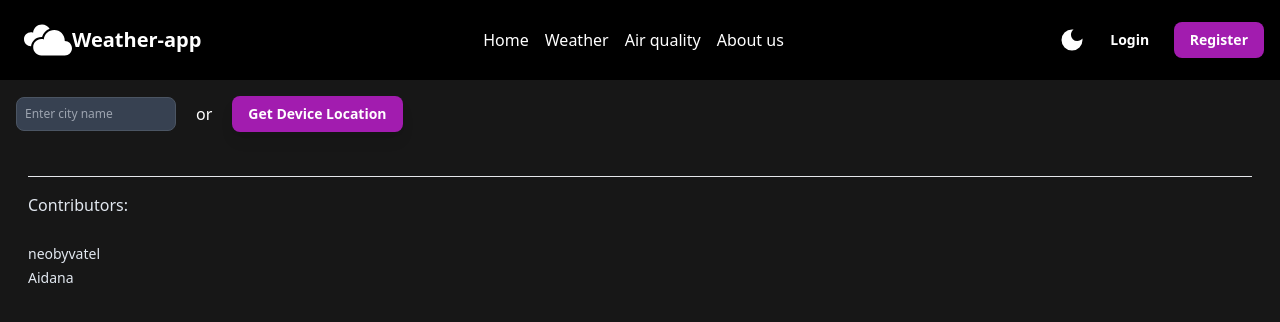
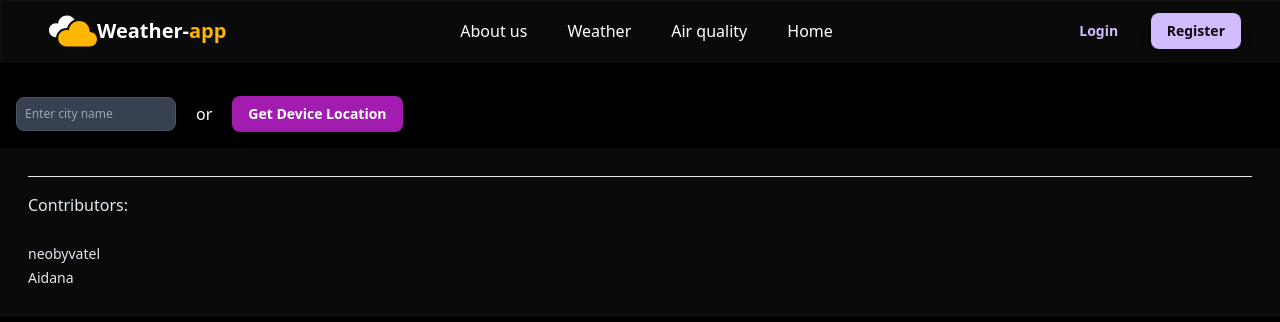
Before and after one commit to neobyvatel/SkyCast, a website built with Vite: page index.html in a window 1280 px wide. Built offline with nearby package versions, Linux system fonts and the light colour scheme.

Commit message:
copy tradelink

```diff
--- a/index.html
+++ b/index.html
@@ -12,11 +12,14 @@
     <link rel="icon" type="image/x-icon" href="assets/favicon.svg" />
     <title>Weather App</title>
   </head>
-  <body class="bg-white dark:bg-neutral-900">
+  <body class="bg-white dark:bg-black">
     <header>
-      <nav class="bg-opacity-3 fixed top-0 z-10 bg-white dark:bg-black">
-        <div class="mx-auto w-screen p-4">
-          <div class="flex h-12 items-center justify-between">
+      <nav
+        class="bg-opacity-3 fixed top-0 z-10 border-neutral-700 bg-white dark:bg-neutral-950"
+        style="border: 1px solid #121212"
+      >
+        <div class="mx-auto w-screen px-10 py-3">
+          <div class="flex h-9 items-center justify-between">
             <a
               href="home.html"
               class="flex items-center justify-center px-2 dark:text-white"
@@ -33,7 +36,7 @@
  C33.411,174.51,0,207.914,0,249.122c0,41.216,33.411,74.619,74.619,74.619h0.746C80.277,267.458,127.625,223.146,185.158,223.146z"
                   />
                   <path
-                    fill="currentColor"
+                    fill="#FFB601"
                     d="M434.638,265.688c-0.03,0-0.06,0.008-0.098,0.008c0.045-1.288,0.098-2.576,0.098-3.872
  c0-61.956-50.218-112.174-112.167-112.174c-58.03,0-105.77,44.07-111.578,100.572c-8.136-2.516-16.769-3.873-25.735-3.873
  c-48.064,0-87.027,38.964-87.027,87.028c0,48.063,38.963,87.027,87.027,87.027h249.48c42.723,0,77.362-34.631,77.362-77.354
@@ -41,41 +44,35 @@
                   />
                 </g>
               </svg>
-              <span class="text-xl font-bold">Weather-app</span>
+              <span class="text-xl font-bold"
+                >Weather-<span class="text-[#FFB601]">app</span></span
+              >
             </a>
 
             <ul
-              class="text-md flex justify-between gap-4 font-medium dark:text-white"
+              class="text-md [&>*]:before:bg-primary flex h-9 flex-row justify-between gap-11 gap-x-6 font-medium dark:text-white [&>*]:relative [&>*]:flex [&>*]:h-full [&>*]:flex-shrink-0 [&>*]:items-center [&>*]:gap-1 [&>*]:px-2 [&>*]:no-underline [&>*]:before:absolute [&>*]:before:left-0 [&>*]:before:top-[95%] [&>*]:before:z-[0] [&>*]:before:hidden [&>*]:before:h-1 [&>*]:before:w-full [&>*]:before:rounded-t-full [&>*]:before:content-[''] [&>.router-link-exact-active]:before:block"
             >
-              <li class="hover:text-gray-300"><a href="#"> Home</a></li>
-              <li class="hover:text-gray-300">
+              <li class="navbar-link hover:text-gray-300">
+                <a href="#"> About us</a>
+              </li>
+              <li class="navbar-link hover:text-gray-300">
                 <a href="#" class="active"> Weather </a>
               </li>
-              <li class="hover:text-gray-300"><a href="#"> Air quality </a></li>
-              <li class="hover:text-gray-300"><a href="#"> About us </a></li>
+              <li class="navbar-link hover:text-gray-300">
+                <a href="#"> Air quality </a>
+              </li>
+              <li class="navbar-link hover:text-gray-300">
+                <a href="#"> Home </a>
+              </li>
             </ul>
-            <div class="flex items-center gap-1">
+            <div class="flex items-center gap-3">
               <button
-                class="flex h-7 w-7 items-center justify-center text-white"
-              >
-                <svg
-                  class="h-full w-full"
-                  xmlns="http://www.w3.org/2000/svg"
-                  viewBox="0 0 24 24"
-                >
-                  <path
-                    fill="currentColor"
-                    d="M12 21q-3.75 0-6.375-2.625T3 12q0-3.75 2.625-6.375T12 3q.35 0 .688.025t.662.075q-1.025.725-1.638 1.888T11.1 7.5q0 2.25 1.575 3.825T16.5 12.9q1.375 0 2.525-.613T20.9 10.65q.05.325.075.662T21 12q0 3.75-2.625 6.375T12 21Z"
-                  />
-                </svg>
-              </button>
-              <button
-                class="w-20 rounded-lg p-2 px-4 text-sm font-semibold transition-all hover:bg-gray-300 dark:text-white dark:hover:text-black dark:hover:text-white"
+                class="w-20 rounded-lg p-2 px-4 text-sm font-bold transition-all hover:bg-gray-300 dark:text-[#D0BCFF]"
               >
                 Login
               </button>
               <button
-                class="rounded-lg bg-fuchsia-700 p-2 px-4 text-sm font-semibold text-white shadow-lg transition-all hover:bg-fuchsia-900"
+                class="rounded-lg bg-[#D0BCFF] p-2 px-4 text-sm font-semibold text-white shadow-lg transition-all hover:bg-[#B899FF] dark:text-neutral-950"
               >
                 Register
               </button>
@@ -107,7 +104,7 @@
     </main>
 
     <footer
-      class="dark: flex-shrink-0 bg-slate-400 p-7 text-start text-black dark:bg-neutral-900 dark:text-slate-200"
+      class="dark: flex-shrink-0 bg-slate-400 p-7 text-start text-black dark:bg-neutral-950 dark:text-slate-200"
     >
       <hr class="mb-4 bg-neutral-500 dark:bg-neutral-300" />
       <p class="text-md font-medium">Contributors:</p>
--- a/style.css
+++ b/style.css
@@ -43,3 +43,55 @@
   font-weight: 900;
   font-style: normal;
 }
+.navbar-link {
+  @apply flex h-full items-center gap-1;
+}
+
+.navbar-link {
+  position: relative;
+  text-decoration: none;
+}
+
+.navbar-link::before {
+  content: "";
+  position: absolute;
+  top: 95%;
+  left: 0;
+  width: 100%;
+  height: 3px;
+  border-top-left-radius: 100px;
+  border-top-right-radius: 100px;
+  background-color: var(--primary);
+  display: none;
+  z-index: -1;
+}
+
+.navbar-link-active::before {
+  display: block;
+}
+.navbar-link {
+  @apply flex h-full items-center gap-1;
+}
+
+.navbar-link {
+  position: relative;
+  text-decoration: none;
+}
+
+.navbar-link::before {
+  content: "";
+  position: absolute;
+  top: 95%;
+  left: 0;
+  width: 100%;
+  height: 3px;
+  border-top-left-radius: 100px;
+  border-top-right-radius: 100px;
+  background-color: var(--primary);
+  display: none;
+  z-index: -1;
+}
+
+.navbar-link-active::before {
+  display: block;
+}
```
